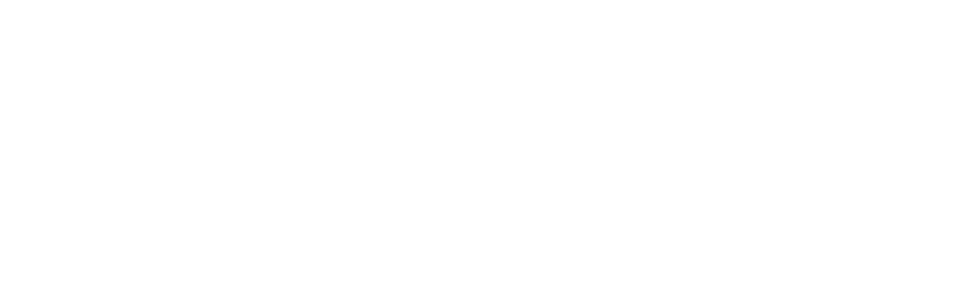
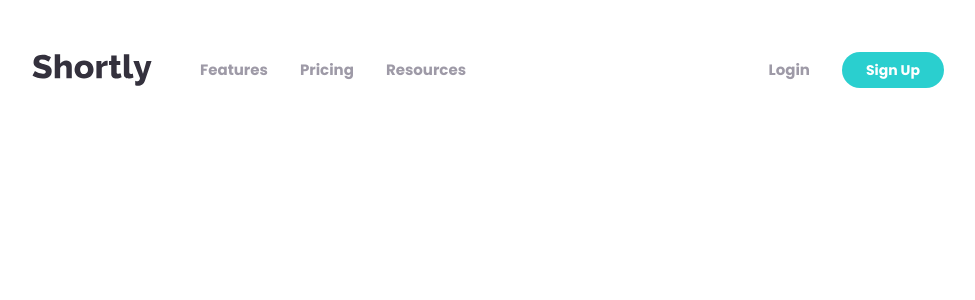
Before and after one commit to ippotheboxer/url-shortening-api-landing-page, a React (Vite) app: page / in a window 1280 px wide. Shown: the top 300 px of the page, without its empty margins (136-1111 px from the left). Built offline with nearby package versions, Linux system fonts and the light colour scheme.

Commit message:
Create responsive header section

```diff
--- a/package.json
+++ b/package.json
@@ -10,7 +10,10 @@
     "preview": "vite preview"
   },
   "dependencies": {
+    "@fortawesome/free-solid-svg-icons": "^6.7.2",
+    "@fortawesome/react-fontawesome": "^0.2.2",
     "@tailwindcss/vite": "^4.0.6",
+    "axios": "^1.7.9",
     "react": "^19.0.0",
     "react-dom": "^19.0.0",
     "tailwindcss": "^4.0.6"
--- a/src/App.tsx
+++ b/src/App.tsx
@@ -1,9 +1,11 @@
 import React from "react";
+import Header from "./components/Header";
 
 const App:React.FC = () => {
   return (
-    <>
-    </>
+    <main>
+      <Header />
+    </main>
   )
 }
 
--- /dev/null
+++ b/src/api/cleanURL.ts
@@ -0,0 +1,13 @@
+import axios from "axios";
+
+export async function postLongLink(userLink: string) {
+    return await axios.post("https://cleanuri.com/docs/api/v1/shorten", {
+        url: userLink
+    })
+    .then((response) => {
+        console.log(response.data);
+      },
+    (error) => {
+        console.log(error);
+      });
+}
--- /dev/null
+++ b/src/components/Button.tsx
@@ -0,0 +1,15 @@
+import React from 'react';
+
+interface Props {
+    children: React.ReactNode;
+  }
+
+const Button: React.FC<Props> = ({children}) => {
+  return (
+    <button className='bg-cyan text-white py-2 px-6 rounded-4xl font-poppins text-sm hover:bg-cyan/50 hover:cursor-pointer transition duration-300 ease-in-out'>
+        {children}
+    </button>
+  );
+}
+
+export default Button;
--- /dev/null
+++ b/src/components/Header.tsx
@@ -0,0 +1,52 @@
+import React, { useEffect, useState } from 'react';
+//Images and icons
+import brandLogo from "../assets/images/logo.svg";
+import { FontAwesomeIcon } from '@fortawesome/react-fontawesome'
+import { faBars } from "@fortawesome/free-solid-svg-icons";
+// Components
+import Button from "./Button";
+import NavbarItem from './NavbarItem';
+
+const Header:React.FC = () => {
+    const [isDesktop, setDesktop] = useState(window.innerWidth > 768);
+
+    const updateMedia = () => {
+        setDesktop(window.innerWidth > 768);
+      };
+
+    useEffect(() => {
+        window.addEventListener("resize", updateMedia);
+        return () => window.removeEventListener("resize", updateMedia);
+    });
+
+  return (
+    <header className='md:py-13 py-10 lg:px-42 md:px-20 px-6 flex items-center justify-between'>
+        {!isDesktop ? (
+            <>
+            <img src={brandLogo} alt="Shortly logo" className='h-8 md:mr-4 w-30' />
+            <FontAwesomeIcon icon={faBars} style={{color: "#9d9ba5",}} className='fa-xl' />
+            </>
+        ) : (
+            <>
+           <ul className='flex items-center justify-between'>
+            <NavbarItem><img src={brandLogo} alt="Shortly logo" className='h-8 w-30 md:mr-4' /></NavbarItem>
+            <NavbarItem>Features</NavbarItem>
+            <NavbarItem>Pricing</NavbarItem>
+            <NavbarItem>Resources</NavbarItem>
+        </ul>
+
+        <ul className='flex items-center justify-between'>
+            <NavbarItem>Login</NavbarItem>
+            <NavbarItem>
+                <Button>
+                    Sign Up
+                </Button>
+            </NavbarItem>
+        </ul></>
+        )}
+
+    </header>
+  );
+}
+
+export default Header;
--- /dev/null
+++ b/src/components/NavbarItem.tsx
@@ -0,0 +1,13 @@
+import React from 'react';
+
+interface Props {
+    children: React.ReactNode
+}
+
+const NavbarItem:React.FC<Props> = ({children}) => {
+  return (
+    <li className='text-sm md:text-[15px] mr-4 lg:mr-8 text-grayish-violet font-poppins poppins-bold hover:cursor-pointer hover:text-black transition duration-200 ease-in-out'>{children}</li>
+  );
+}
+
+export default NavbarItem;
--- a/src/index.css
+++ b/src/index.css
@@ -1,6 +1,8 @@
+@import url('https://fonts.googleapis.com/css2?family=Poppins:wght@500;700&display=swap');
 @import "tailwindcss";
 
 @theme {
+    --font-poppins: "Poppins", serif;
     --color-*: initial;
     --color-white: #fff;
     --color-black: #000;
```
Also changed, not shown: src/components/Advert.tsx (added), src/components/Footer.tsx (added), src/components/Hero.tsx (added), src/components/ShortenURL.tsx (added), src/components/Statistics.tsx (added), 1 other file (tests, documents, lock files or other folders).
